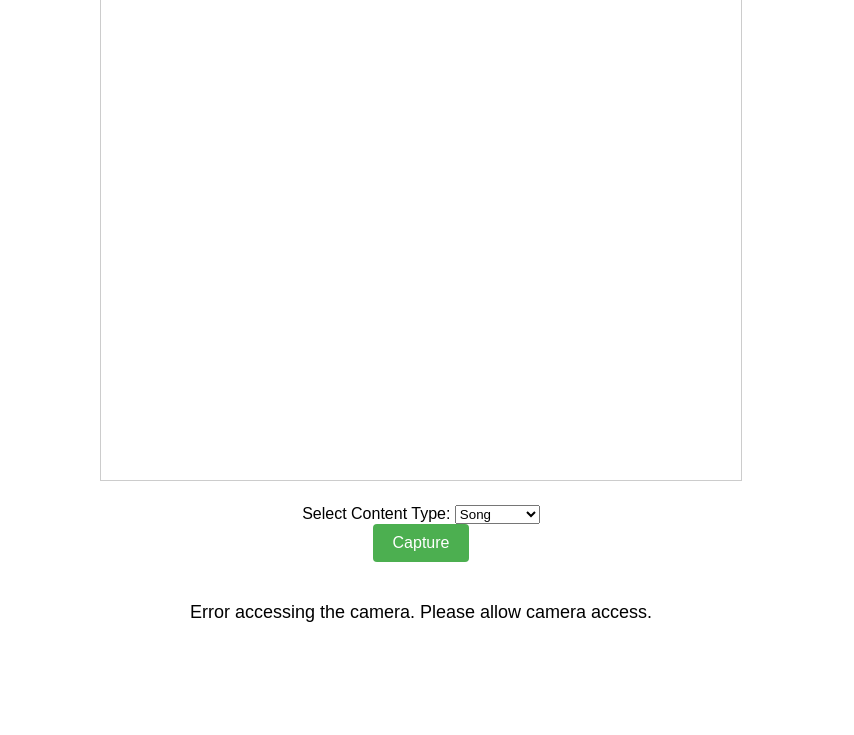
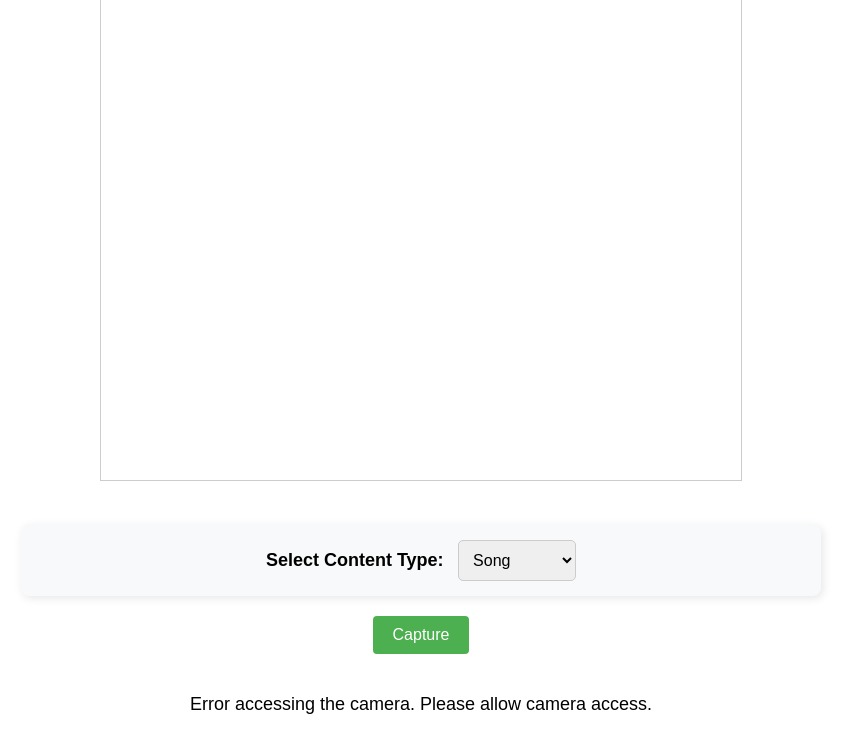
Before and after one commit to muhammedmidlajtv/face_detection_test, a Flask app: page / in a window 1280 px wide. Shown: the part 135-870 px from the top of the page, without its empty margins (219-1073 px from the left). Before the commit the page ends 757 px from the top, so only its background shows below. Run offline with Flask 3, Linux system fonts and the light colour scheme.

Commit message:
Update webcam.html

```diff
--- a/app/templates/webcam.html
+++ b/app/templates/webcam.html
@@ -43,13 +43,21 @@
     <video id="video" autoplay></video>
     <canvas id="canvas"></canvas>
 
-    <div>
+<!--     <div>
         <label for="content-type">Select Content Type:</label>
         <select id="content-type">
             <option value="song">Song</option>
             <option value="audiobook">Audiobook</option>
         </select>
-    </div>
+    </div> -->
+    <div style="margin: 20px 0; padding: 15px; background-color: #f8f9fa; border-radius: 8px; box-shadow: 2px 2px 10px rgba(0, 0, 0, 0.1); text-align: center;">
+    <label for="content-type" style="font-size: 18px; font-weight: bold; margin-right: 10px;">Select Content Type:</label>
+    <select id="content-type" style="padding: 10px; border-radius: 5px; border: 1px solid #ccc; font-size: 16px;">
+        <option value="song">Song</option>
+        <option value="audiobook">Audiobook</option>
+    </select>
+</div>
+
 
     <div>
         <button id="capture-btn">Capture</button>
```
